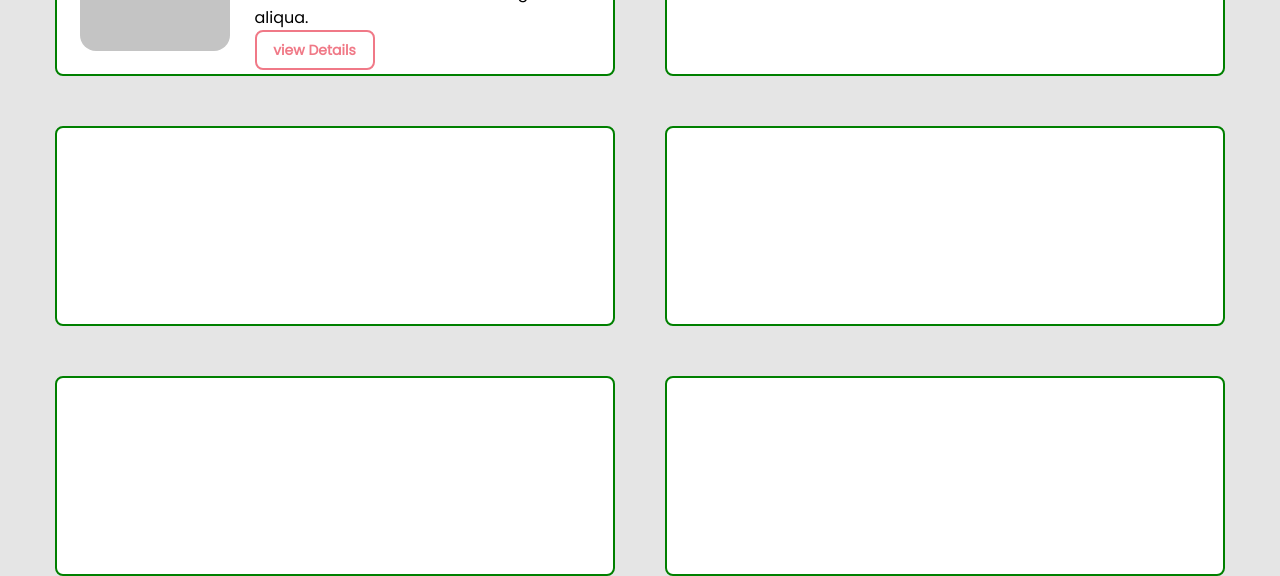
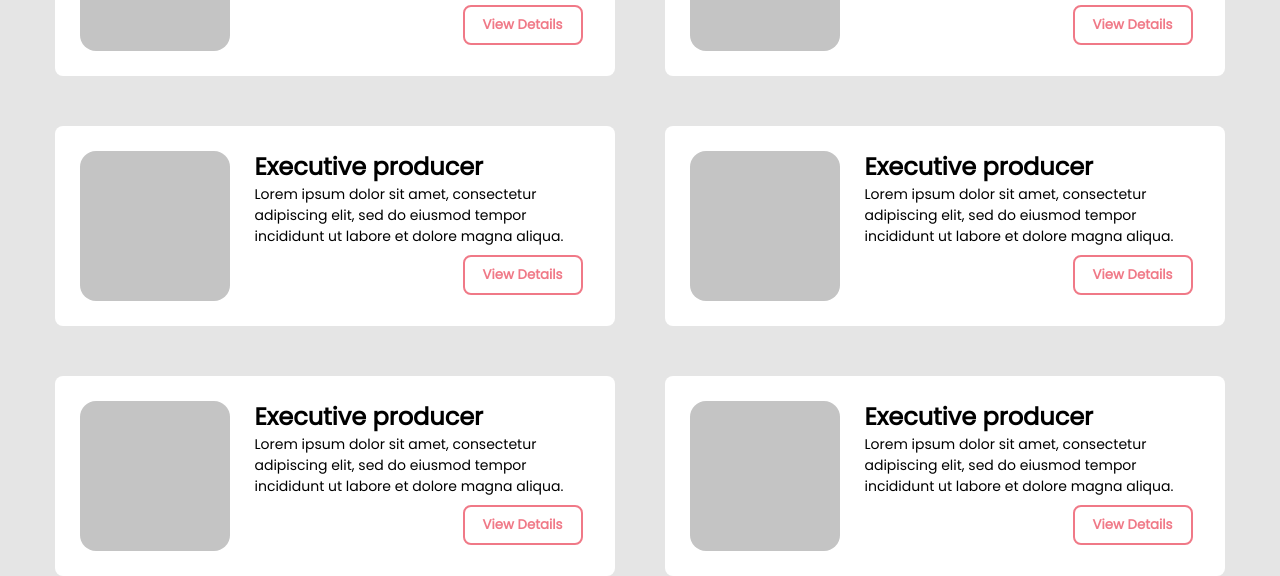
Before and after one commit to Afzal95/afzal_goodera-assignment, a plain HTML site: page index.html in a window 1280 px wide. Shown: the part 574-1150 px from the top of the page. Drawn offline with Linux system fonts and the light colour scheme.

Commit message:
lower div completed

```diff
--- a/index.html
+++ b/index.html
@@ -34,14 +34,59 @@
             <div class="lower-details">
                 <h1>Executive producer</h1>
                 <p> Lorem ipsum dolor sit amet, consectetur adipiscing elit, sed do eiusmod tempor incididunt ut labore et dolore magna aliqua.</p>
-                <button>view Details</button>
+                <button>View Details</button>
             </div>
         </div>
-        <div class="lower-div"></div>
-        <div class="lower-div"></div>
-        <div class="lower-div"></div>
-        <div class="lower-div"></div>
-        <div class="lower-div"></div>
+        <div class="lower-div">
+            <div class="img">
+                <!-- <img src="https://via.placeholder.com/100" alt="placeholder" /> -->
+            </div>
+            <div class="lower-details">
+                <h1>Executive producer</h1>
+                <p> Lorem ipsum dolor sit amet, consectetur adipiscing elit, sed do eiusmod tempor incididunt ut labore et dolore magna aliqua.</p>
+                <button>View Details</button>
+            </div>
+        </div>
+        <div class="lower-div">
+            <div class="img">
+                <!-- <img src="https://via.placeholder.com/100" alt="placeholder" /> -->
+            </div>
+            <div class="lower-details">
+                <h1>Executive producer</h1>
+                <p> Lorem ipsum dolor sit amet, consectetur adipiscing elit, sed do eiusmod tempor incididunt ut labore et dolore magna aliqua.</p>
+                <button>View Details</button>
+            </div>
+        </div>
+        <div class="lower-div">
+            <div class="img">
+                <!-- <img src="https://via.placeholder.com/100" alt="placeholder" /> -->
+            </div>
+            <div class="lower-details">
+                <h1>Executive producer</h1>
+                <p> Lorem ipsum dolor sit amet, consectetur adipiscing elit, sed do eiusmod tempor incididunt ut labore et dolore magna aliqua.</p>
+                <button>View Details</button>
+            </div>
+        </div>
+        <div class="lower-div">
+            <div class="img">
+                <!-- <img src="https://via.placeholder.com/100" alt="placeholder" /> -->
+            </div>
+            <div class="lower-details">
+                <h1>Executive producer</h1>
+                <p> Lorem ipsum dolor sit amet, consectetur adipiscing elit, sed do eiusmod tempor incididunt ut labore et dolore magna aliqua.</p>
+                <button>View Details</button>
+            </div>
+        </div>
+        <div class="lower-div">
+            <div class="img">
+                <!-- <img src="https://via.placeholder.com/100" alt="placeholder" /> -->
+            </div>
+            <div class="lower-details">
+                <h1>Executive producer</h1>
+                <p> Lorem ipsum dolor sit amet, consectetur adipiscing elit, sed do eiusmod tempor incididunt ut labore et dolore magna aliqua.</p>
+                <button>View Details</button>
+            </div>
+        </div>
     </div>
 </body>
 </html>
--- a/styles.css
+++ b/styles.css
@@ -22,7 +22,6 @@ body{
     margin-top: 50px;
 }
 .lower-div{
-    border: 2px solid green;
     height: 200px;
     width: 560px;
     left: 737px;
@@ -51,21 +50,29 @@ body{
 
 .lower-details button{
     outline: none;
+    margin: 8px;
     width: 120px;
     height: 40px;
     left: 559px;
     top: 598px;
     font-style: normal;
     font-weight: 600;
-    font-size: 14px;
-    line-height: 21px;
     color: #F07987;
     border: 2px solid #F07987;
     border-radius: 8px;
     background: #FFFFFF;
+    float: right;
 }
 
-@media only screen and (max-width: 900px) {
+.lower-details h1{
+    font-size: 24px;
+}
+.lower-details p{
+    line-height: 21px;
+    font-size: 14px;
+}
+
+@media only screen and (max-width: 1120px) {
 
     .lower-part{
         display: grid;
```
